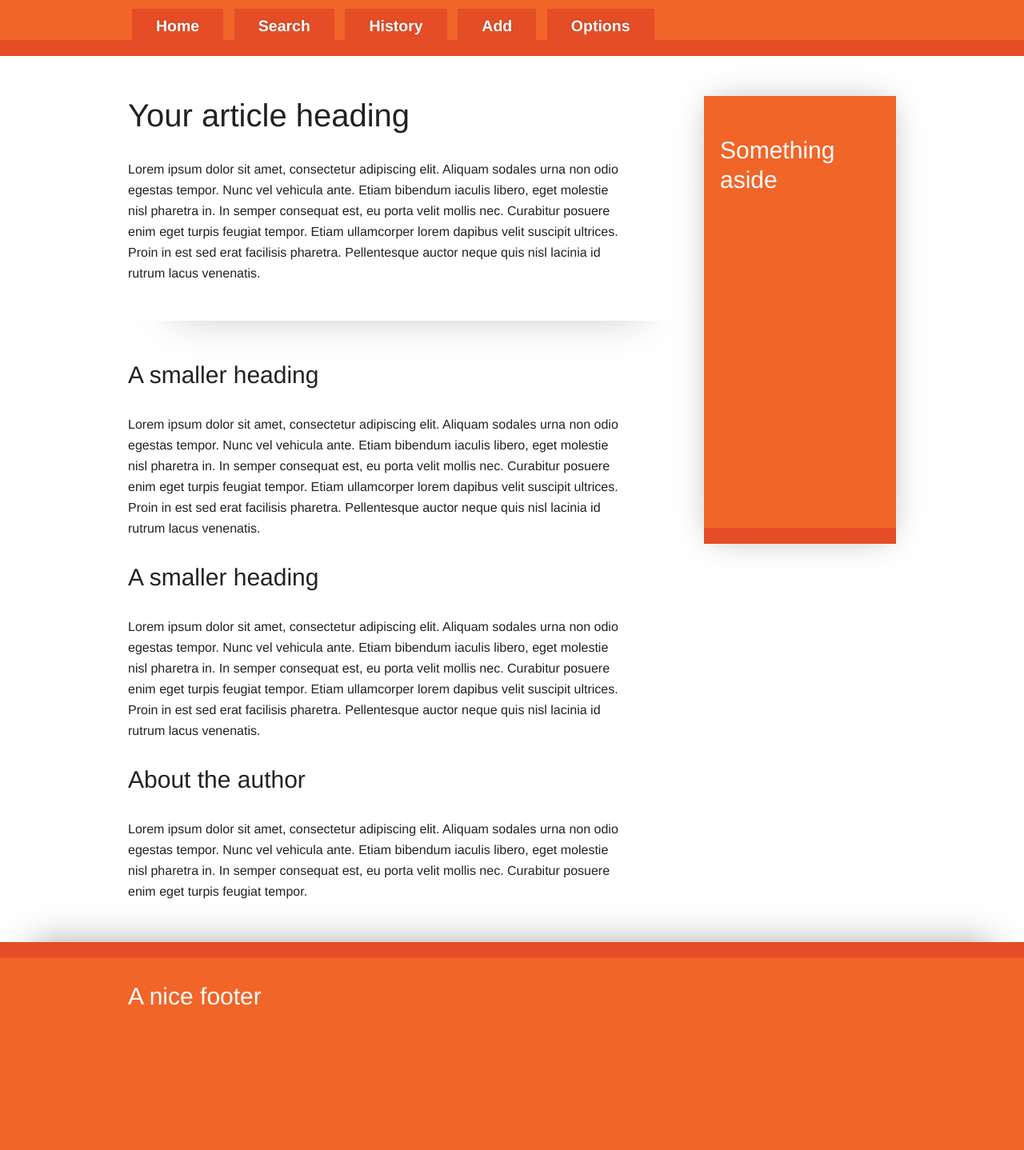
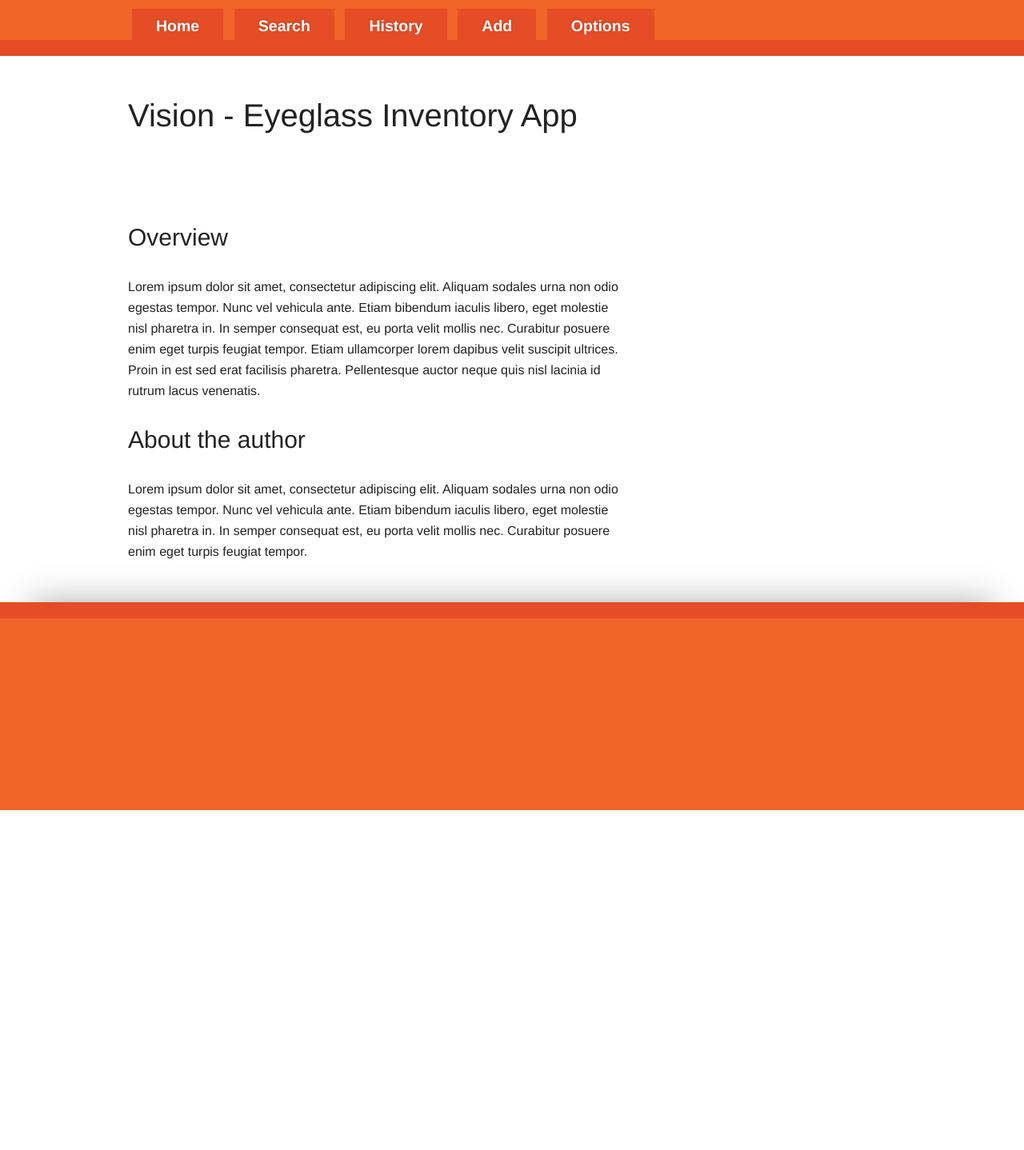
Before and after one commit to ajma/vision, an ASP.NET MVC app: page / in a window 1280 px wide. Shown: the whole page at 80% size. After the commit the page ends 1013 px from the top, so only its background shows below. Run offline with ASP.NET Core 8 and stand-ins for ASP.NET MVC 5, Linux system fonts and the light colour scheme; the project's own start-up code is not run, and a stand-in starts its controllers and pages; some libraries are stand-ins or nearby versions.

Commit message:
Light UI cleanup

```diff
--- a/Views/Home/Index.cshtml
+++ b/Views/Home/Index.cshtml
@@ -1,14 +1,8 @@
-<aside>
-	<h3>Something aside</h3>
-</aside>
 <article>
 	<header>
-		<h2>Your article heading</h2>
-		<p>Lorem ipsum dolor sit amet, consectetur adipiscing elit. Aliquam sodales urna non odio egestas tempor. Nunc vel vehicula ante. Etiam bibendum iaculis libero, eget molestie nisl pharetra in. In semper consequat est, eu porta velit mollis nec. Curabitur posuere enim eget turpis feugiat tempor. Etiam ullamcorper lorem dapibus velit suscipit ultrices. Proin in est sed erat facilisis pharetra. Pellentesque auctor neque quis nisl lacinia id rutrum lacus venenatis.</p>
+		<h2>Vision - Eyeglass Inventory App</h2>
 	</header>
-	<h3>A smaller heading</h3>
-		<p>Lorem ipsum dolor sit amet, consectetur adipiscing elit. Aliquam sodales urna non odio egestas tempor. Nunc vel vehicula ante. Etiam bibendum iaculis libero, eget molestie nisl pharetra in. In semper consequat est, eu porta velit mollis nec. Curabitur posuere enim eget turpis feugiat tempor. Etiam ullamcorper lorem dapibus velit suscipit ultrices. Proin in est sed erat facilisis pharetra. Pellentesque auctor neque quis nisl lacinia id rutrum lacus venenatis.</p>
-	<h3>A smaller heading</h3>
+	<h3>Overview</h3>
 		<p>Lorem ipsum dolor sit amet, consectetur adipiscing elit. Aliquam sodales urna non odio egestas tempor. Nunc vel vehicula ante. Etiam bibendum iaculis libero, eget molestie nisl pharetra in. In semper consequat est, eu porta velit mollis nec. Curabitur posuere enim eget turpis feugiat tempor. Etiam ullamcorper lorem dapibus velit suscipit ultrices. Proin in est sed erat facilisis pharetra. Pellentesque auctor neque quis nisl lacinia id rutrum lacus venenatis.</p>
 	<footer>
 	<h3>About the author</h3>
--- a/Views/Shared/_Layout.cshtml
+++ b/Views/Shared/_Layout.cshtml
@@ -35,7 +35,7 @@
 	</div>
 	<div id="footer-container">
 		<footer class="wrapper">
-			<h3>A nice footer</h3>
+
 		</footer>
 	</div>
 
```
